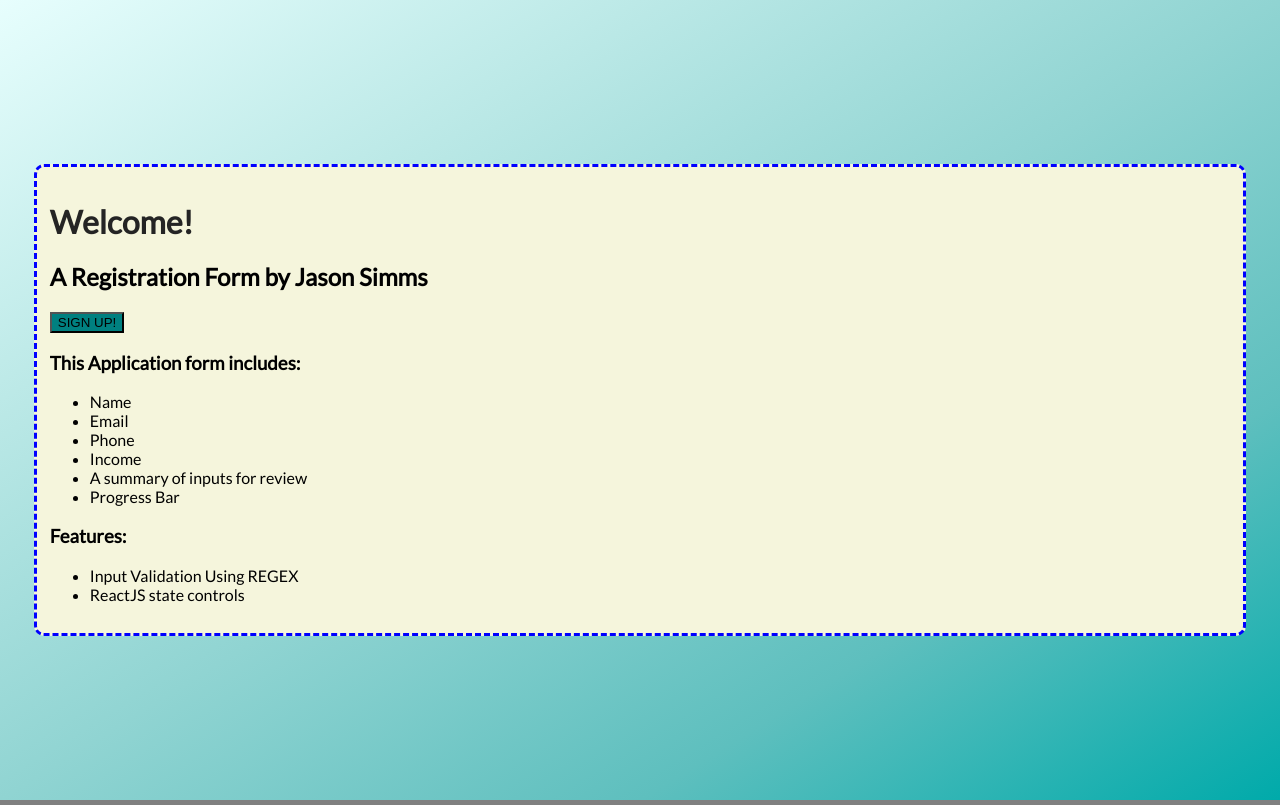
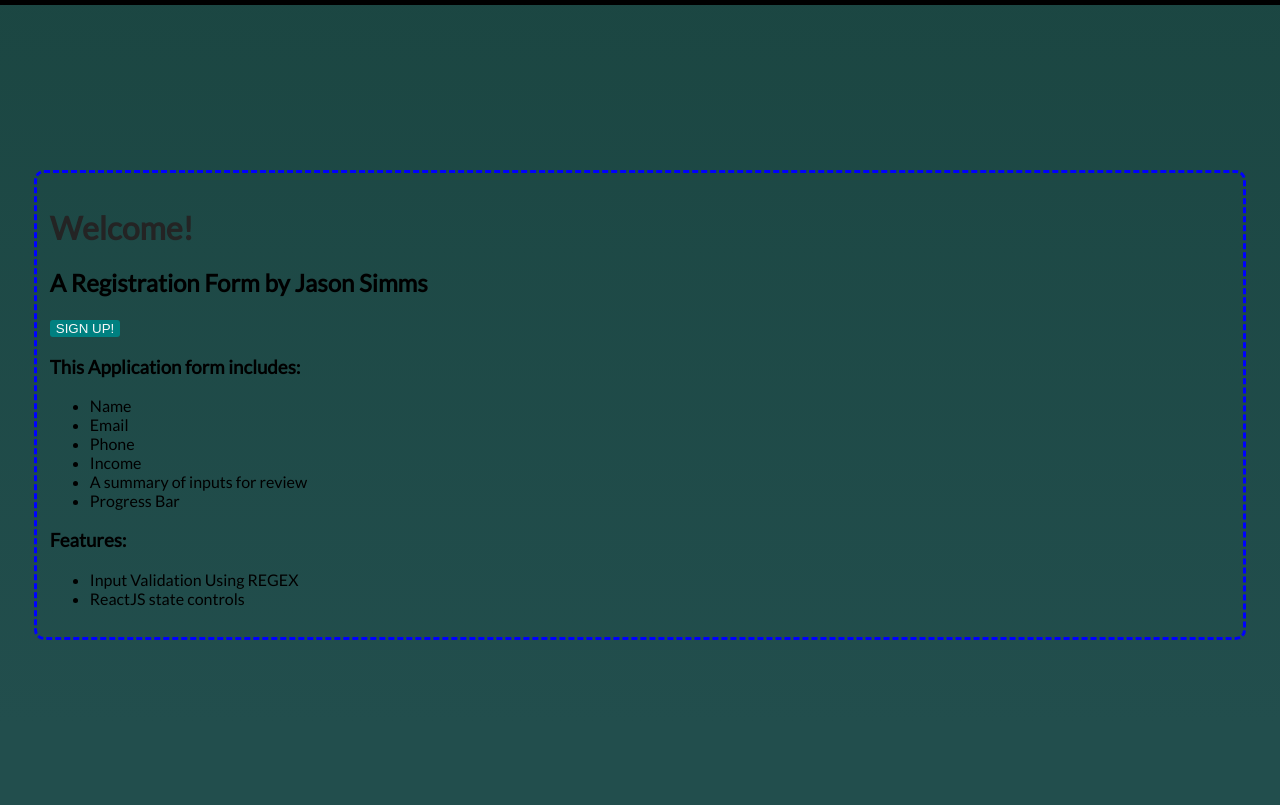
Before and after one commit to JasonSimms/challenge-signup-multipage, a React (Create React App) app: page / in a window 1280 px wide. Built offline with nearby package versions, Linux system fonts and the light colour scheme; the HTML template or start-up script is replaced by a standard one.

Commit message:
Debug: Salary Radio Buttons to many allowed

```diff
--- a/src/App.js
+++ b/src/App.js
@@ -67,7 +67,7 @@ class App extends Component {
     // Build Navigational Controls
     let navNext, navBack;
 
-    if (this.state.step > 0 && this.state.step < 4) {
+    if (this.state.step > 0 && this.state.step <= 4) {
       navBack = (
         <button className="button back" onClick={() => this._navigate("back")}>
           Back
--- a/src/components/Salary.jsx
+++ b/src/components/Salary.jsx
@@ -11,14 +11,24 @@ class Salary extends Component {
       "Mehr als 4.000"
     ];
 
-    let mappedSalary = labels.map((range,index) => <div key={range}><input
+    // let mappedSalary = labels.map((range,index) => <div key={range}><input
+    //   type="radio"
+    //   value={range}
+    //   onChange={evt =>
+    //     this.props.handleInputChange("salary", evt.target.value)
+    //   }
+    //   className="input"
+    // />{range}</div>)
+
+    let mappedSalary = labels.map((range,index) => <p key={range}><input
     type="radio"
+    name="salaryAnswer"
     value={range}
     onChange={evt =>
       this.props.handleInputChange("salary", evt.target.value)
     }
     className="input"
-    />{range}</div>)
+  />{range}</p>)
     return (
       <div className="input-form">
         <h1>Household Salary?</h1>
--- a/src/index.css
+++ b/src/index.css
@@ -10,21 +10,30 @@ body {
   -moz-osx-font-smoothing: grayscale;
   background-color: grey;
   /* background: -webkit-linear-gradient(360deg, #224e4d 10%, #083023 360%); */
-  /* background: linear-gradient(360deg, #224e4d 10%, #083023 360%); */
-  background-image: linear-gradient(to left top, #00aaaa, #5ebfbe, #90d4d2, #bce9e7, #e7fefd);
+  background-image: linear-gradient(360deg, #224e4d 10%, #083023 360%);
+  /* background-image: linear-gradient(
+    to left top,
+    #00aaaa,
+    #5ebfbe,
+    #90d4d2,
+    #bce9e7,
+    #e7fefd
+  ); */
   min-height: 100vh;
+  max-width: 100%;
   display: flex;
   justify-content: center;
   align-items: center;
+  border-top: black 5px solid;
 }
 
 code {
   font-family: "Lato", source-code-pro, Menlo, Monaco, Consolas, "Courier New",
-  monospace;
+    monospace;
 }
 
 .container {
-  background-color: beige;
+  /* background-color: beige; */
   width: 100vw;
   max-width: 90%;
   margin: auto auto;
@@ -33,31 +42,56 @@ code {
 
 .input-form {
   border-radius: 10px;
-  border: 1px red dashed;
+  /* border: 1px green dashed; */
+  border: 0;
+  box-shadow: 0 4px 50px 0 rgba(0, 0, 0, 0.08);
+  background: hsl(0, 0%, 97%);
+
 }
 
 .input-container {
   border-radius: 10px;
-  border: 3px red dashed;
+  /* border: 3px red dashed; */
+  box-shadow: 0 4px 50px 0 rgba(0, 0, 0, 0.6);
+  background: hsl(0, 0%, 97%);
+
 }
 
-.greeting-container{
+.greeting-container {
   border-radius: 10px;
   border: 3px blue dashed;
 }
 
-h1{
-  color: hsl(0,0%,14%);
+h1 {
+  color: hsl(0, 0%, 14%);
   font-weight: 700;
 }
 
-p{
-  color: hsl(0,0%,29%);
+p {
+  color: hsl(0, 0%, 29%);
   font-weight: 450;
 }
 
-button{
+input {
+  box-shadow: inset 0 2px 4px 0 hsla(0, 0%, 0%, 0.02);
+  border-radius: 5px;
+}
+
+.input{
+  color: hsl(0, 0%, 14%);
+}
+
+
+button {
+  border: 0;
+  border-radius: 3px;
   background-color: teal;
+  color: hsl(0, 0%, 97%);
+}
+
+.back {
+  background-color: transparent;
+  color:hsl(0, 0%, 29%)
 }
 
 /* On screens that are 992px or less, set the background color to blue */
```
Lines whose indentation alone changed are shown as unchanged.
